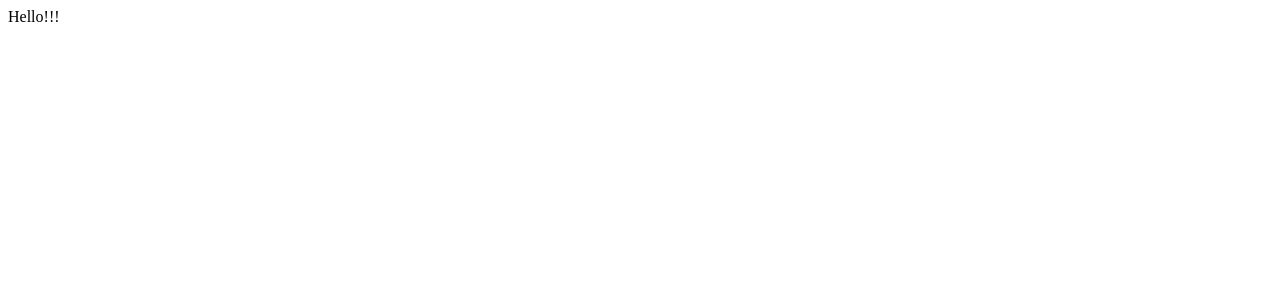
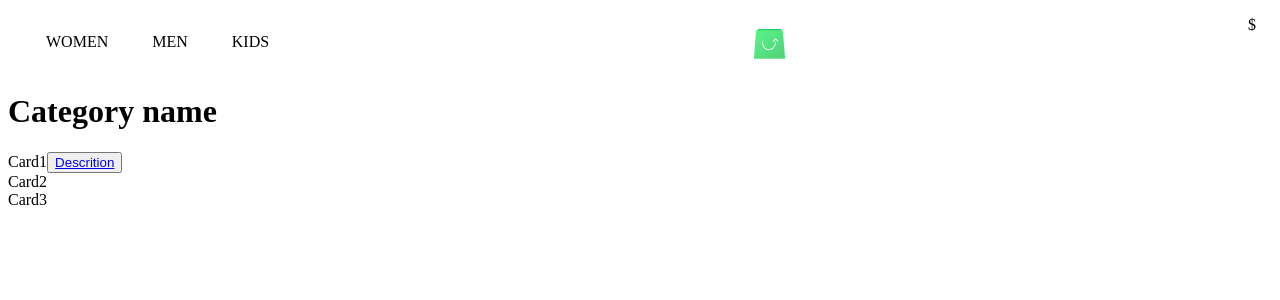
Before and after one commit to ArturDemich/cloth-store-react, a React (Create React App) app: page / in a window 1280 px wide. Shown: the top 300 px of the page. Built offline with nearby package versions, Linux system fonts and the light colour scheme.

Commit message:
add routs & some components

```diff
--- a/package.json
+++ b/package.json
@@ -10,9 +10,13 @@
     "@types/node": "^16.11.39",
     "@types/react": "^18.0.12",
     "@types/react-dom": "^18.0.5",
+    "@types/styled-components": "^5.1.25",
     "react": "^18.1.0",
     "react-dom": "^18.1.0",
+    "react-router": "^6.3.0",
+    "react-router-dom": "^6.3.0",
     "react-scripts": "5.0.1",
+    "styled-components": "^5.3.5",
     "typescript": "^4.7.3",
     "web-vitals": "^2.1.4"
   },
--- a/src/App.tsx
+++ b/src/App.tsx
@@ -1,8 +1,22 @@
-import React, { Component } from "react";
+import React from "react";
+import { Route, Routes } from "react-router";
+import NavBar from "./components/navBar";
+import CartPage from "./components/pages/cartPage";
+import ProductDescription from "./components/pages/productDescription";
+import ProductList from "./components/pages/productList";
 
 class App extends React.Component {
   render() {
-    return <div className="App">Hello!!!</div>;
+    return (
+      <div className="App">
+        <NavBar />
+        <Routes>
+          <Route path="/" element={<ProductList />} />
+          <Route path="/product-description" element={<ProductDescription />} />
+          <Route path="/product-cart" element={<CartPage />} />
+        </Routes>
+      </div>
+    );
   }
 }
 
--- a/src/components/navBar.tsx
+++ b/src/components/navBar.tsx
@@ -1,8 +1,21 @@
-import React, { Component } from "react";
+import React from "react";
+import { Button, Navigation, Wrapper } from "../styles/navBar.stales";
+import brandIcon from "../styles/icon/brandIcon.svg";
 
-class NavBar extends Component {
+class NavBar extends React.Component {
   render() {
-    return <div></div>;
+    return (
+      <Wrapper>
+        <Navigation>
+          <Button> WOMEN </Button>
+          <Button>MEN</Button>
+          <Button>KIDS</Button>
+        </Navigation>
+
+        <img src={brandIcon} alt="brandIcon" />
+        <span>$</span>
+      </Wrapper>
+    );
   }
 }
 
--- /dev/null
+++ b/src/components/pages/cartPage.tsx
@@ -0,0 +1,13 @@
+import React from "react";
+
+class CartPage extends React.Component {
+  render() {
+    return (
+      <div>
+        <h1>Cart</h1>
+      </div>
+    );
+  }
+}
+
+export default CartPage;
--- a/src/components/pages/productDescription.tsx
+++ b/src/components/pages/productDescription.tsx
@@ -2,7 +2,7 @@ import React, { Component } from "react";
 
 class ProductDescription extends Component {
   render() {
-    return <div></div>;
+    return <div>Product description</div>;
   }
 }
 
--- a/src/components/pages/productList.tsx
+++ b/src/components/pages/productList.tsx
@@ -1,8 +1,14 @@
-import React, { Component } from "react";
+import React from "react";
+import ProductCard from "../productCard";
 
-class ProductList extends Component {
+class ProductList extends React.Component {
   render() {
-    return <div></div>;
+    return (
+      <div>
+        <h1> Category name </h1>
+        <ProductCard />
+      </div>
+    );
   }
 }
 
--- a/src/components/productCard.tsx
+++ b/src/components/productCard.tsx
@@ -1,8 +1,20 @@
-import React, { Component } from "react";
+import React from "react";
+import { Link } from "react-router-dom";
 
-class ProductCard extends Component {
+class ProductCard extends React.Component {
   render() {
-    return <div></div>;
+    return (
+      <div>
+        <div>
+          Card1
+          <button>
+            <Link to="/product-description">Descrition</Link>
+          </button>
+        </div>
+        <div>Card2</div>
+        <div>Card3</div>
+      </div>
+    );
   }
 }
 
--- a/src/index.tsx
+++ b/src/index.tsx
@@ -1,5 +1,6 @@
 import React from "react";
 import ReactDOM from "react-dom/client";
+import { BrowserRouter } from "react-router-dom";
 
 import App from "./App";
 
@@ -8,6 +9,8 @@ const root = ReactDOM.createRoot(
 );
 root.render(
   <React.StrictMode>
-    <App />
+    <BrowserRouter>
+      <App />
+    </BrowserRouter>
   </React.StrictMode>
 );
--- /dev/null
+++ b/src/styles/navBar.stales.ts
@@ -0,0 +1,29 @@
+import styled from "styled-components"
+
+export const Wrapper = styled.div`
+display: flex;
+background-color: #FFFFFF;
+width: 100vh;
+margin: 1rem;
+justify-content: space-between;
+width: auto;
+`
+
+export const Navigation = styled.div`
+display: flex;
+flex-direction: row;
+align-items: flex-start;
+padding: 0px;
+height: 56px;
+left: 101px;
+`
+
+export const Button = styled.button`
+text-transform: uppercase;
+font-family: 'Raleway';
+font-weight: 400;
+font-size: 16px;
+margin: 1rem;
+background-color: #FFFFFF;
+border: #FFFFFF;
+`
```
Also changed, not shown: src/styles/icon/brandIcon.svg (added), 1 other file (tests, documents, lock files or other folders).
